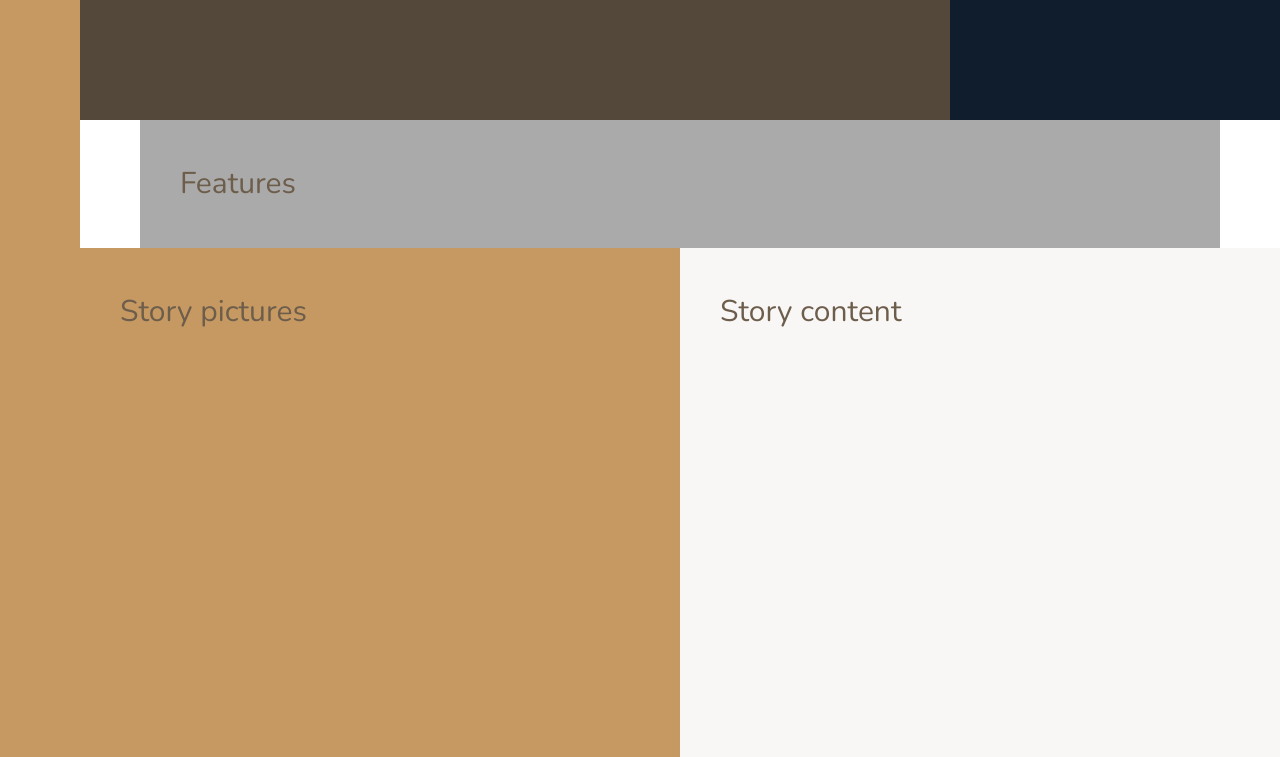
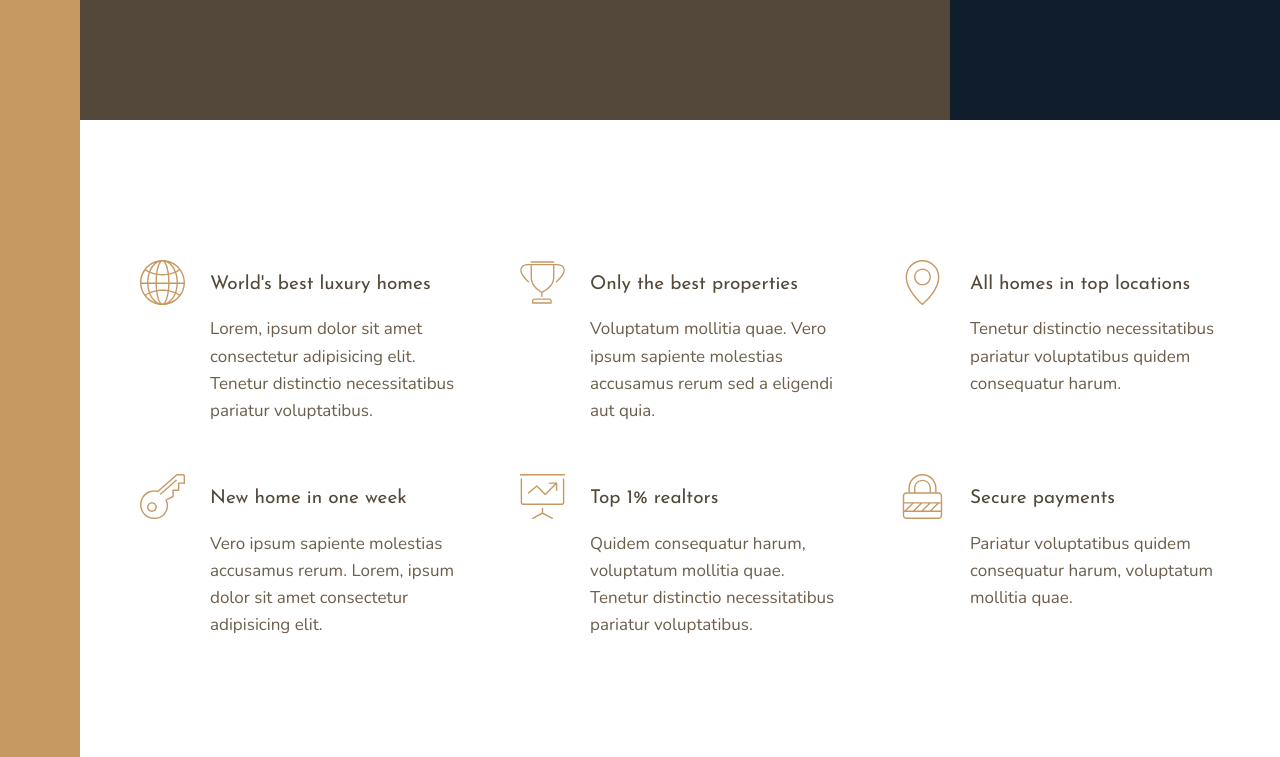
Before and after one commit to e3cd/Nexter, a plain HTML site: page index.html in a window 1280 px wide. Shown: the part 520-1277 px from the top of the page. Drawn offline with nearby package versions, Linux system fonts and the light colour scheme.

Commit message:
features section

```diff
--- a/css/style.css
+++ b/css/style.css
@@ -19,9 +19,17 @@ body {
   display: grid;
   grid-template-rows: 80vh min-content 40vw repeat(3, min-content);
   grid-template-columns: [sidebar-start] 8rem [sidebar-end full-start] minmax(6rem, 1fr) [center-start] repeat(8, [col-start] minmax(min-content, 14rem) [col-end]) [center-end] minmax(6rem, 1fr) [full-end]; }
-  .container > * {
-    padding: 40px;
-    font-size: 3rem; }
+
+.heading-1, .heading-2, .heading-3, .heading-4 {
+  font-family: "Josefin Sans", sans-serif;
+  font-weight: 400; }
+
+.heading-4 {
+  font-size: 1.9rem; }
+  .heading-4--light {
+    color: #f9f7f6; }
+  .heading-4--dark {
+    color: #54483a; }
 
 .sidebar {
   background-color: #c69963;
@@ -37,8 +45,26 @@ body {
   grid-column: col-start 7 / full-end; }
 
 .features {
-  background-color: #aaa;
-  grid-column: center-start / center-end; }
+  grid-column: center-start / center-end;
+  margin: 15rem 0;
+  display: grid;
+  grid-template-columns: repeat(auto-fit, minmax(25rem, 1fr));
+  grid-gap: 6rem;
+  align-items: start; }
+
+.feature {
+  display: grid;
+  grid-template-columns: min-content 1fr;
+  grid-row-gap: 1.5rem;
+  grid-column-gap: 2.5rem; }
+  .feature__icon {
+    fill: #c69963;
+    width: 4.5rem;
+    height: 4.5rem;
+    grid-row: 1 / span 2;
+    transform: translateY(-1rem); }
+  .feature__text {
+    font-size: 1.7rem; }
 
 .story__pictures {
   background-color: #c69963;
--- a/index.html
+++ b/index.html
@@ -25,7 +25,66 @@
       Top 3 realtors
     </div>
     <section class="features">
-      Features
+      <div class="feature">
+        <svg class="feature__icon">
+          <use xlink:href="img/sprite.svg#icon-global"></use>
+        </svg>
+        <h4 class="heading-4 heading-4--dark">World's best luxury homes</h4>
+        <p class="feature__text">
+          Lorem, ipsum dolor sit amet consectetur adipisicing elit. Tenetur
+          distinctio necessitatibus pariatur voluptatibus.
+        </p>
+      </div>
+      <div class="feature">
+        <svg class="feature__icon">
+          <use xlink:href="img/sprite.svg#icon-trophy"></use>
+        </svg>
+        <h4 class="heading-4 heading-4--dark">Only the best properties</h4>
+        <p class="feature__text">
+          Voluptatum mollitia quae. Vero ipsum sapiente molestias accusamus
+          rerum sed a eligendi aut quia.
+        </p>
+      </div>
+      <div class="feature">
+        <svg class="feature__icon">
+          <use xlink:href="img/sprite.svg#icon-map-pin"></use>
+        </svg>
+        <h4 class="heading-4 heading-4--dark">All homes in top locations</h4>
+        <p class="feature__text">
+          Tenetur distinctio necessitatibus pariatur voluptatibus quidem
+          consequatur harum.
+        </p>
+      </div>
+      <div class="feature">
+        <svg class="feature__icon">
+          <use xlink:href="img/sprite.svg#icon-key"></use>
+        </svg>
+        <h4 class="heading-4 heading-4--dark">New home in one week</h4>
+        <p class="feature__text">
+          Vero ipsum sapiente molestias accusamus rerum. Lorem, ipsum dolor sit
+          amet consectetur adipisicing elit.
+        </p>
+      </div>
+      <div class="feature">
+        <svg class="feature__icon">
+          <use xlink:href="img/sprite.svg#icon-presentation"></use>
+        </svg>
+        <h4 class="heading-4 heading-4--dark">Top 1% realtors</h4>
+        <p class="feature__text">
+          Quidem consequatur harum, voluptatum mollitia quae. Tenetur distinctio
+          necessitatibus pariatur voluptatibus.
+        </p>
+      </div>
+      <div class="feature">
+        <svg class="feature__icon">
+          <use xlink:href="img/sprite.svg#icon-lock"></use>
+        </svg>
+        <h4 class="heading-4 heading-4--dark">Secure payments</h4>
+        <p class="feature__text">
+          Pariatur voluptatibus quidem consequatur harum, voluptatum mollitia
+          quae.
+        </p>
+      </div>
     </section>
     <div class="story__pictures">
       Story pictures
--- a/sass/_base.scss
+++ b/sass/_base.scss
@@ -42,9 +42,4 @@ body {
     [sidebar-start] 8rem [sidebar-end full-start] minmax(6rem, 1fr)
     [center-start] repeat(8, [col-start] minmax(min-content, 14rem) [col-end])
     [center-end] minmax(6rem, 1fr) [full-end];
-
-  & > * {
-    padding: 40px;
-    font-size: 3rem;
-  }
 }
--- a/sass/_features.scss
+++ b/sass/_features.scss
@@ -1,4 +1,34 @@
 .features {
-  background-color: $color-grey-light-2;
   grid-column: center-start / center-end;
+
+  margin: 15rem 0;
+
+  display: grid;
+  // grid-template-columns: repeat(3, 1fr);
+  grid-template-columns: repeat(
+    auto-fit,
+    minmax(25rem, 1fr)
+  ); //auto-fit creates as many tracks based on the width we defined, in this case with the minmax(25rem, 1fr) -- replicates media query
+  grid-gap: 6rem;
+  align-items: start; // set the grid item to the start of grid cell -- start center end are the properties ----
 }
+
+.feature {
+  display: grid;
+  grid-template-columns: min-content 1fr;
+  grid-row-gap: 1.5rem;
+  grid-column-gap: 2.5rem;
+
+  &__icon {
+    //use fill for svg coloring
+    fill: $color-primary;
+    width: 4.5rem;
+    height: 4.5rem;
+    grid-row: 1 / span 2; //span spans the width of the icon/content, 1 / -1 does not work as it only applies for explicit grids. Grid rows are not defined in feature and are there for apart of the implicit grid
+    transform: translateY(-1rem);
+  }
+
+  &__text {
+    font-size: 1.7rem;
+  }
+}
--- a/sass/_typography.scss
+++ b/sass/_typography.scss
@@ -0,0 +1,29 @@
+%heading {
+  font-family: $font-display;
+  font-weight: 400;
+}
+
+.heading-1 {
+  @extend %heading;
+}
+
+.heading-2 {
+  @extend %heading;
+}
+
+.heading-3 {
+  @extend %heading;
+}
+
+.heading-4 {
+  @extend %heading;
+  font-size: 1.9rem;
+
+  //use modifier class for light and dark heading
+  &--light {
+    color: $color-grey-light-1;
+  }
+  &--dark {
+    color: $color-grey-dark-1;
+  }
+}
```
